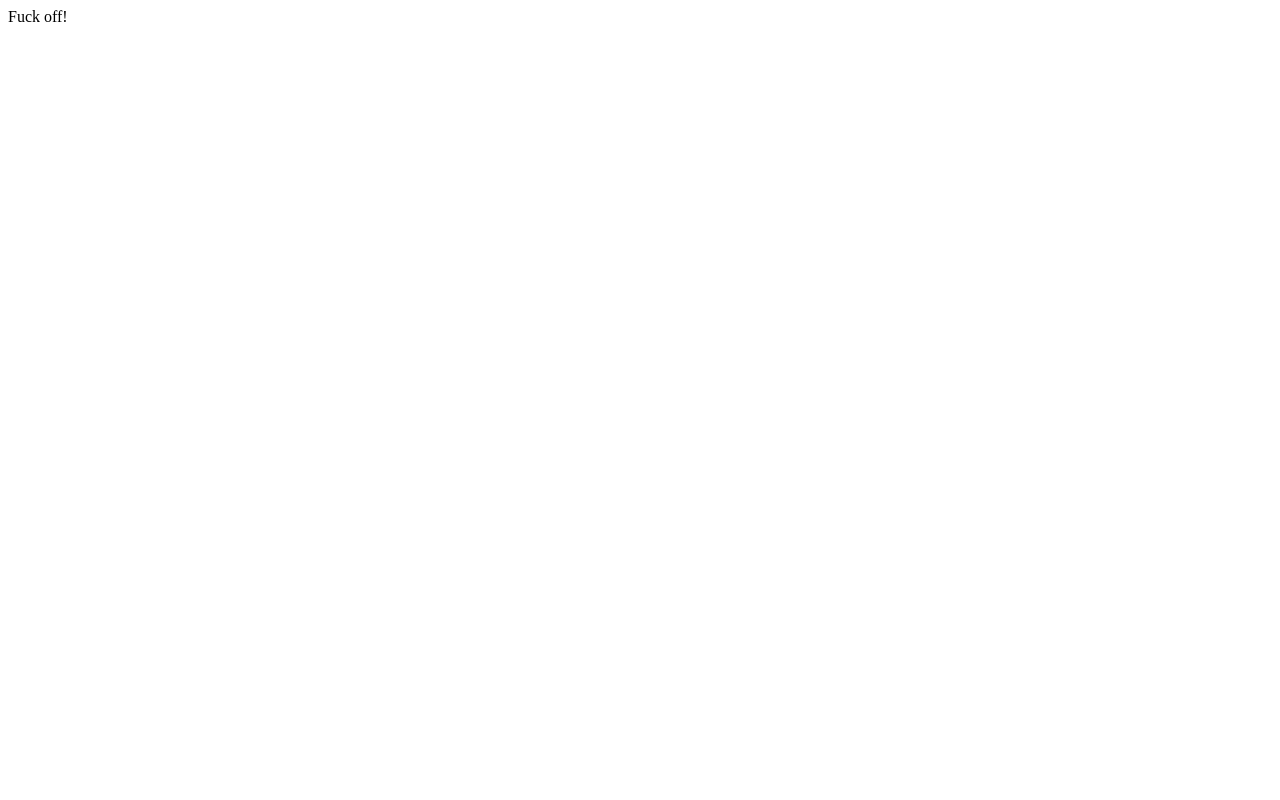
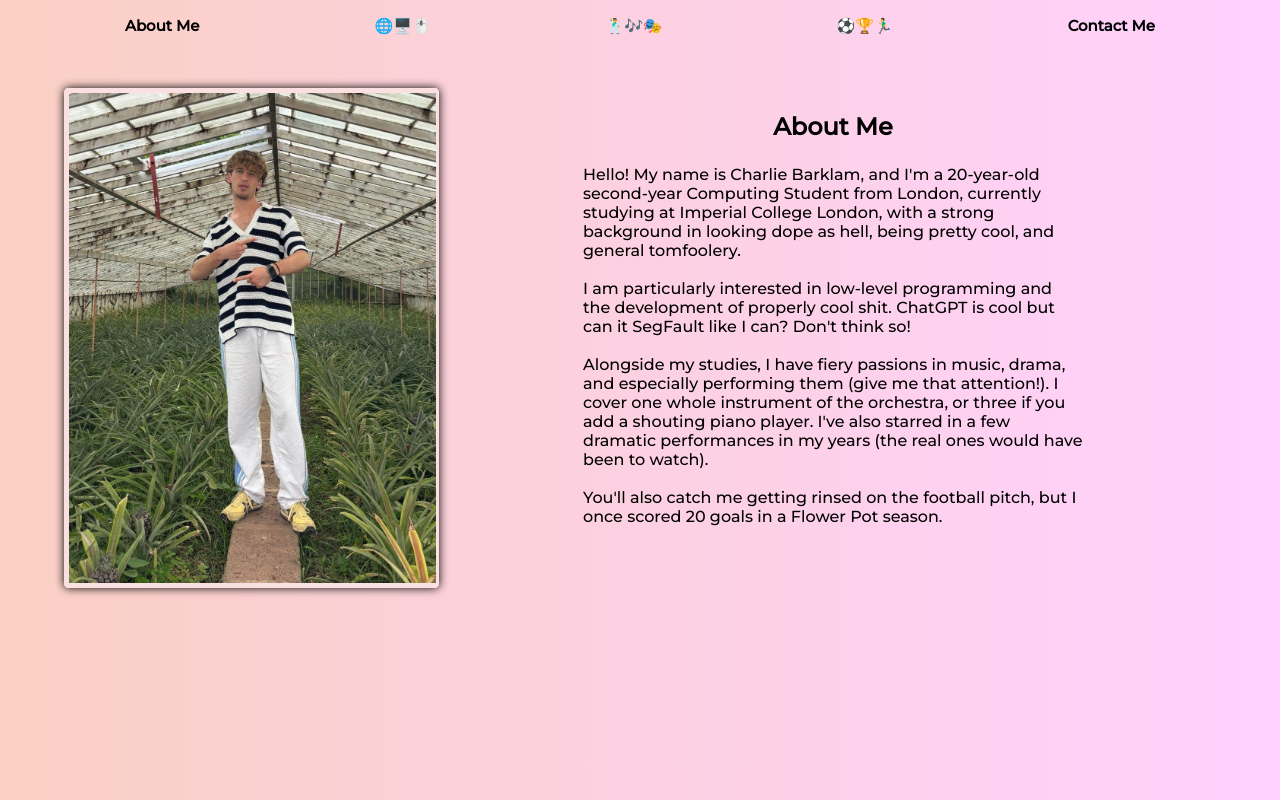
Before and after one commit to CharlieBarklam/Personal-Website, a plain HTML site: page home.html in a window 1280 px wide. Shown: the top 800 px of the page. Drawn offline with Linux system fonts and the light colour scheme.

Commit message:
Added all functionality for home page, completed about section

```diff
--- /dev/null
+++ b/home.css
@@ -0,0 +1,103 @@
+@import url('https://fonts.googleapis.com/css2?family=Montserrat:ital,wght@0,500;1,500&display=swap');*
+
+* {
+    margin: 0;
+    padding: 0;
+    box-sizing: border-box;
+}
+
+:root {
+    --nav-h: 64px;
+}
+
+body {
+  overflow-y: scroll;
+  scroll-snap-type: y mandatory;
+}
+section { scroll-snap-align: start; }
+
+header {
+    width: 100%;
+    position: fixed;
+    top: 0;
+    z-index: 1000;
+    height: var(--nav-h);
+}
+
+header ul {
+    font-family: "Montserrat", sans-serif;
+    font-size: 10px;
+    display: flex;
+    height: 50px;
+    gap: 50px;
+    list-style: none;
+    background: rgb(219, 157, 157, 0); /* Dusty rose w/ 85% opacity */
+    justify-content: space-evenly;
+    align-items: center;
+}
+
+header li {
+    color: black;
+    display: inline-block;
+}
+
+.button {
+    background: none;
+    border: none;
+    padding: 0;
+    margin: 0;
+    font: inherit;
+    color: inherit;
+    cursor: pointer;
+    transition: all 0.4s ease 0s;
+}
+
+.button:hover {
+    color: rgb(86, 86, 86);
+}
+
+section {
+    min-height: calc(100svh - var(--nav-h));
+    min-height: 100svh;
+    padding-top: var(--nav-h);
+}
+
+#about {
+    background: linear-gradient(to right, #FAD0C4, #FFD1FF);
+    display: flex;
+    gap: 9rem;
+}
+
+.profile-picture {
+    display: flex;
+    width: 375px;
+    height: 500px;
+    margin-left: 4rem;
+    margin-top: 1.5rem;
+    background: url("pictures/pineapple.jpg");
+    border-radius: 1%;
+    border: 5px solid #fae0e0;
+    box-shadow: 0 0 10px rgba(0,0,0,1);
+    background: center;
+}
+
+.about-box {
+    font-family: "Montserrat", sans-serif;
+    display: flex;
+    flex-direction: column;
+    align-items: center;
+    width: 500px;
+    height: 350px;
+    margin-top: 3rem;
+}
+
+.about-box h2 {
+    margin: 0 0 1.5rem 0;
+}
+
+#computing {
+background: linear-gradient(to right, #2b5876, #4e4376);}
+
+footer {
+    width: 100%;
+}
--- a/home.html
+++ b/home.html
@@ -1 +1,84 @@
-Fuck off!
+<!DOCTYPE html>
+<html>
+    <head>
+        <meta charset="UTF-8">
+        <meta name = "description" content = "The OFFICIAL Website of Charlie Barklam">
+        <title>Charlie Barklam</title>
+        <link rel = "stylesheet" href = "home.css">
+    </head>
+    <body>
+        <header>
+            <nav>
+                <ul>
+                    <li>
+                        <button class = "button" onclick="document.getElementById('about').scrollIntoView({ behavior: 'smooth' })">
+                            <h2>About Me</h2>
+                        </button>
+                    </li>
+                    <li>
+                        <button class = "button" onclick="document.getElementById('computing').scrollIntoView({ behavior: 'smooth' })">
+                            <h2>🌐🖥️🖱️</h2>
+                        </button>
+                    </li>
+                    <li>
+                        <button class = "button" onclick="document.getElementById('performance').scrollIntoView({ behavior: 'smooth' })">
+                            <h2>🕺🎶🎭</h2>
+                        </button>
+                    </li>
+                    <li>
+                        <button class = "button" onclick="document.getElementById('sport').scrollIntoView({ behavior: 'smooth' })">
+                            <h2>⚽🏆🏃‍♂️</h2>
+                        </button>
+                    </li>
+                    <li>
+                        <button class = "button" onclick="document.getElementById('contact').scrollIntoView({ behavior: 'smooth' })">
+                            <h2>Contact Me</h2>
+                        </button>
+                    </li>
+                </ul>
+            </nav>
+        </header>
+        <section id = "about">
+            <div class = "profile-picture">
+                <img src = "pictures/pineapple.jpg">
+            </div>
+            <div class = "about-box">
+                <h2>About Me</h2>
+                <p>
+                    Hello! My name is Charlie Barklam, and I'm a 20-year-old second-year Computing Student from London,
+                    currently studying at Imperial College London, with a strong background in looking dope as hell,
+                    being pretty cool, and general tomfoolery.
+                    <br><br>
+                    I am particularly interested in low-level programming and the development of properly cool shit.
+                    ChatGPT is cool but can it SegFault like I can? Don't think so!
+                    <br><br>
+                    Alongside my studies, I have fiery passions in music, drama, and especially performing them (give me that attention!).
+                    I cover one whole instrument of the orchestra, or three if you add a shouting piano player.
+                    I've also starred in a few dramatic performances in my years (the real ones would have been to watch).
+                    <br><br>
+                    You'll also catch me getting rinsed on the football pitch, but I once scored 20 goals in a Flower Pot season.
+                </p>
+            </div>
+        </section>
+        <section id = "computing">
+            computing
+        </section>
+        <section id = "performance">
+            performance
+        </section>
+        <section id = "sport">
+            sport
+        </section>
+        <section id = "contact">
+            contact
+        </section>
+
+
+
+        <footer>
+            <section>
+                footer
+            </section>
+        </footer>
+    </body>
+</html>
```
Also changed, not shown: index.html (+1 -1 lines), index.css (renamed from style.css), pictures/pineapple.jpg (added), 1 other file.
